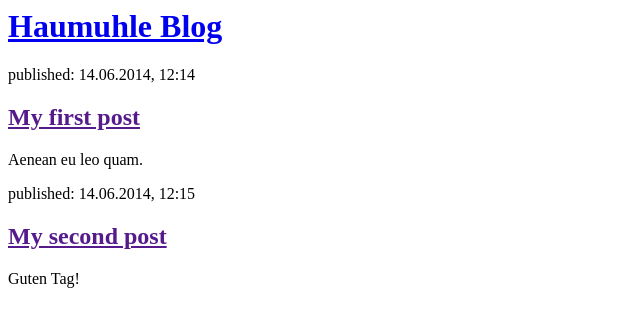
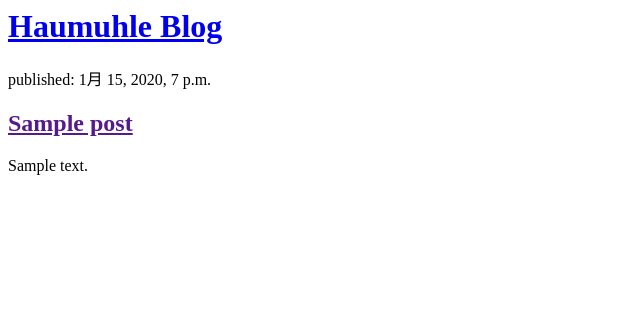
Before and after one commit to aushaumuhle/my-first-blog, a Django app: page / in a window 1280 px wide. Shown: the top 327 px of the page, without its empty margins (0-640 px from the left). Run offline with Django 3.2, Linux system fonts and the light colour scheme; tables that the repository leaves empty hold one stand-in row (values such as "Sample post").

Commit message:
midefied templates to display posts

```diff
--- a/blog/templates/blog/post_list.html
+++ b/blog/templates/blog/post_list.html
@@ -6,17 +6,12 @@
         <div>
             <h1><a href="/">Haumuhle Blog</a></h1>
         </div>
-
-        <div>
-            <p>published: 14.06.2014, 12:14</p>
-            <h2><a href="">My first post</a></h2>
-            <p>Aenean eu leo quam.</p>
-        </div>
-
-        <div>
-            <p>published: 14.06.2014, 12:15</p>
-            <h2><a href="">My second post</a></h2>
-            <p>Guten Tag!</p>
-        </div>
+        {% for post in posts %}
+            <div>
+                <p>published: {{ post.published_date }}</p>
+                <h2><a href="">{{ post.title }}</a></h2>
+                <p>{{ post.text|linebreaksbr }}</p>
+            </div>
+        {% endfor %}
     </body>
 </html>
--- a/blog/views.py
+++ b/blog/views.py
@@ -1,4 +1,7 @@
 from django.shortcuts import render
+from django.utils import timezone
+from .models import Post
 
 def post_list(request):
-    return render(request, 'blog/post_list.html', {})
+    posts = Post.objects.filter(published_date__lte=timezone.now()).order_by('published_date')
+    return render(request, 'blog/post_list.html', {'posts':posts})
```
